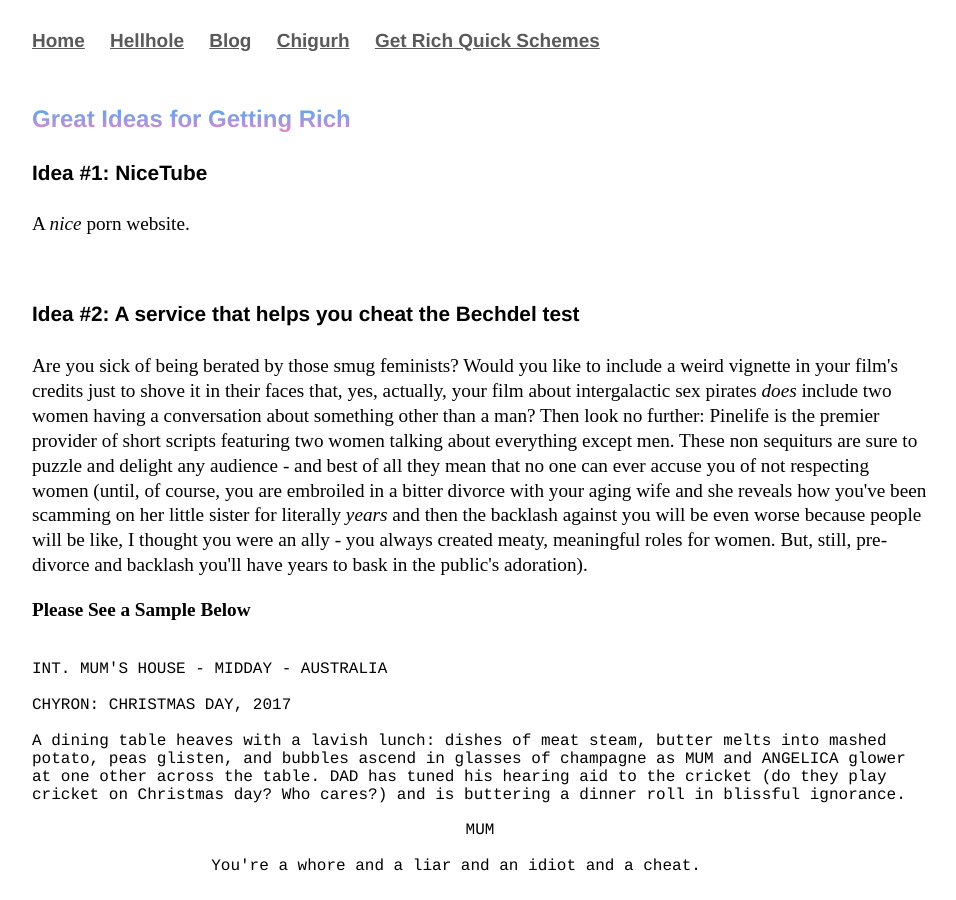
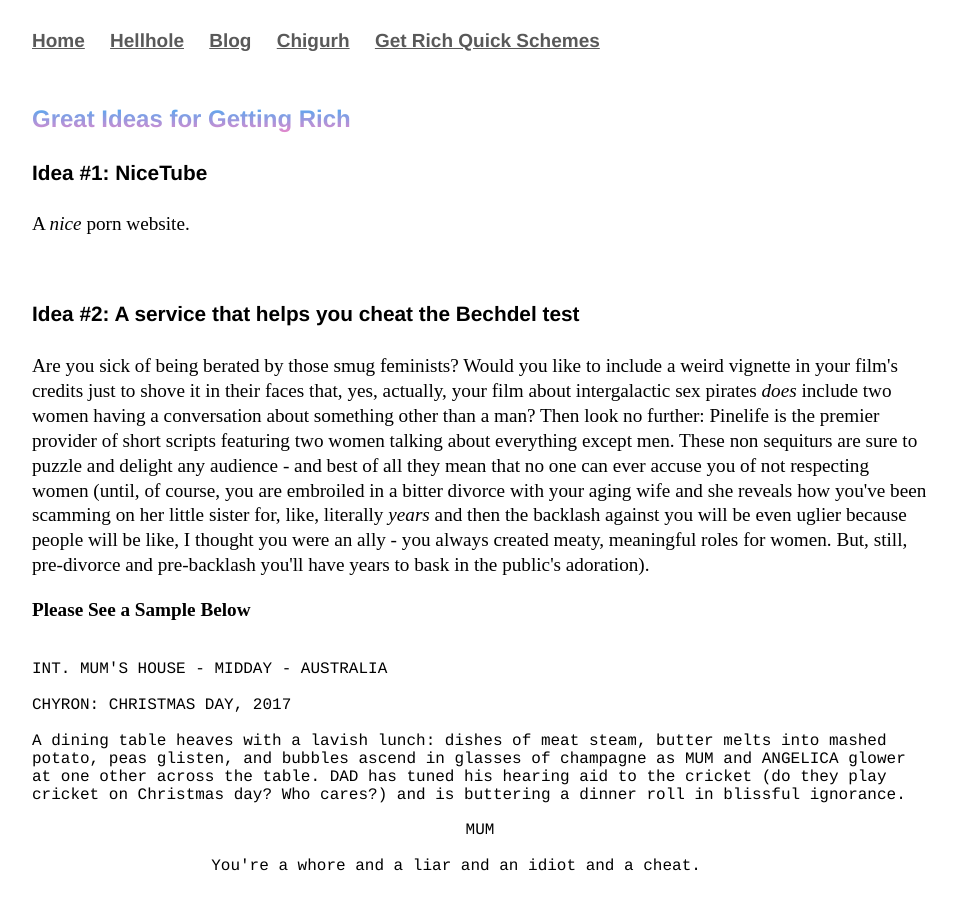
Before and after one commit to Pinelife/pinelife.github.io, a Jekyll site: the page schemes/index.html, which Jekyll copies as it is, in a window 1280 px wide and 900 px high. Shown: the whole window, without its empty margins (160-1116 px from the left). Built offline with Jekyll 4.4.1, drawn with Linux system fonts in a browser that asks for light colours.

Commit message:
Update index.html

```diff
--- a/schemes/index.html
+++ b/schemes/index.html
@@ -29,9 +29,9 @@
 				short scripts featuring two women talking about everything except men. These non sequiturs are sure
 				to puzzle and delight any audience - and best of all they mean that no one can ever accuse you of not
 				respecting women (until, of course, you are embroiled in a bitter divorce with your aging wife and
-				she reveals how you've been scamming on her little sister for literally <i>years</i> and then the backlash
-				against you will be even worse because people will be like, I thought you were an ally - you always created
-				meaty, meaningful roles for women. But, still, pre- divorce and backlash you'll have years to bask in the
+				she reveals how you've been scamming on her little sister for, like, literally <i>years</i> and then the backlash
+				against you will be even uglier because people will be like, I thought you were an ally - you always created
+				meaty, meaningful roles for women. But, still, pre-divorce and pre-backlash you'll have years to bask in the
 				public's adoration).
 			</p>
 			<p>
```
